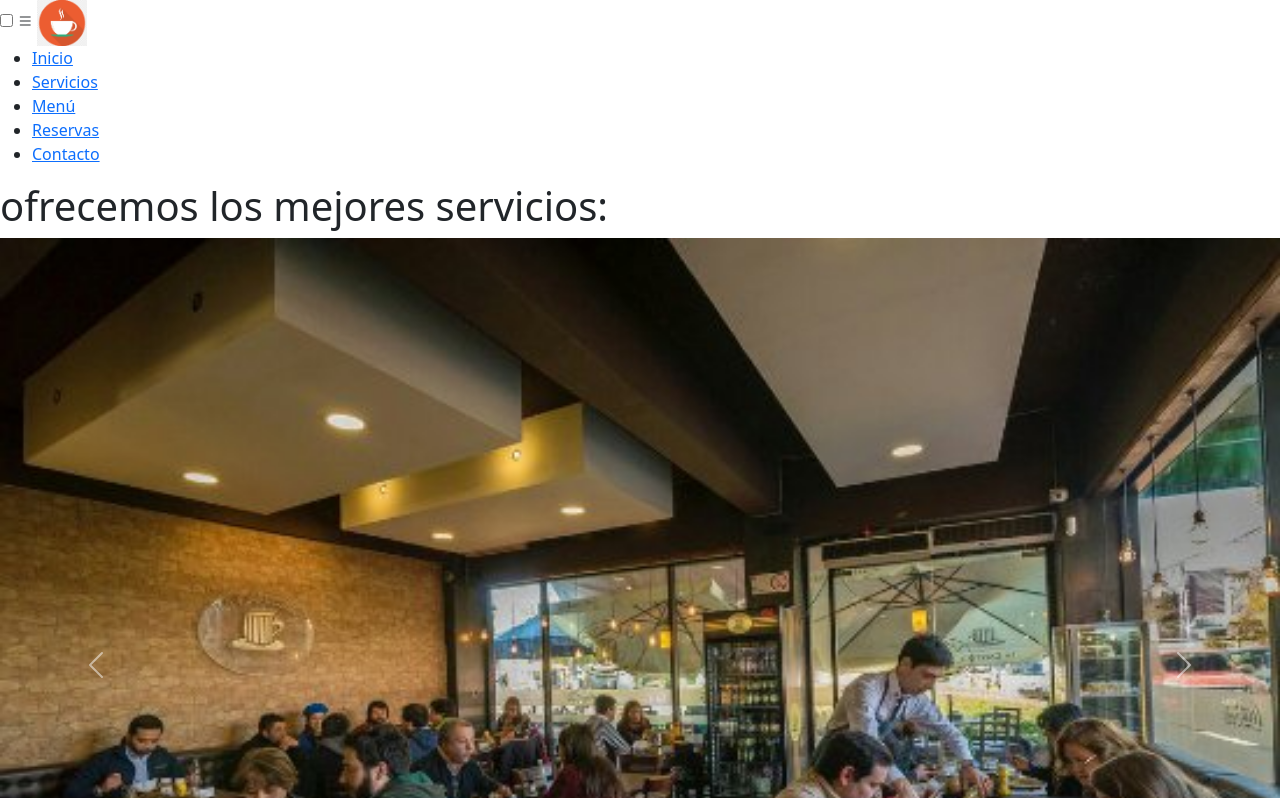
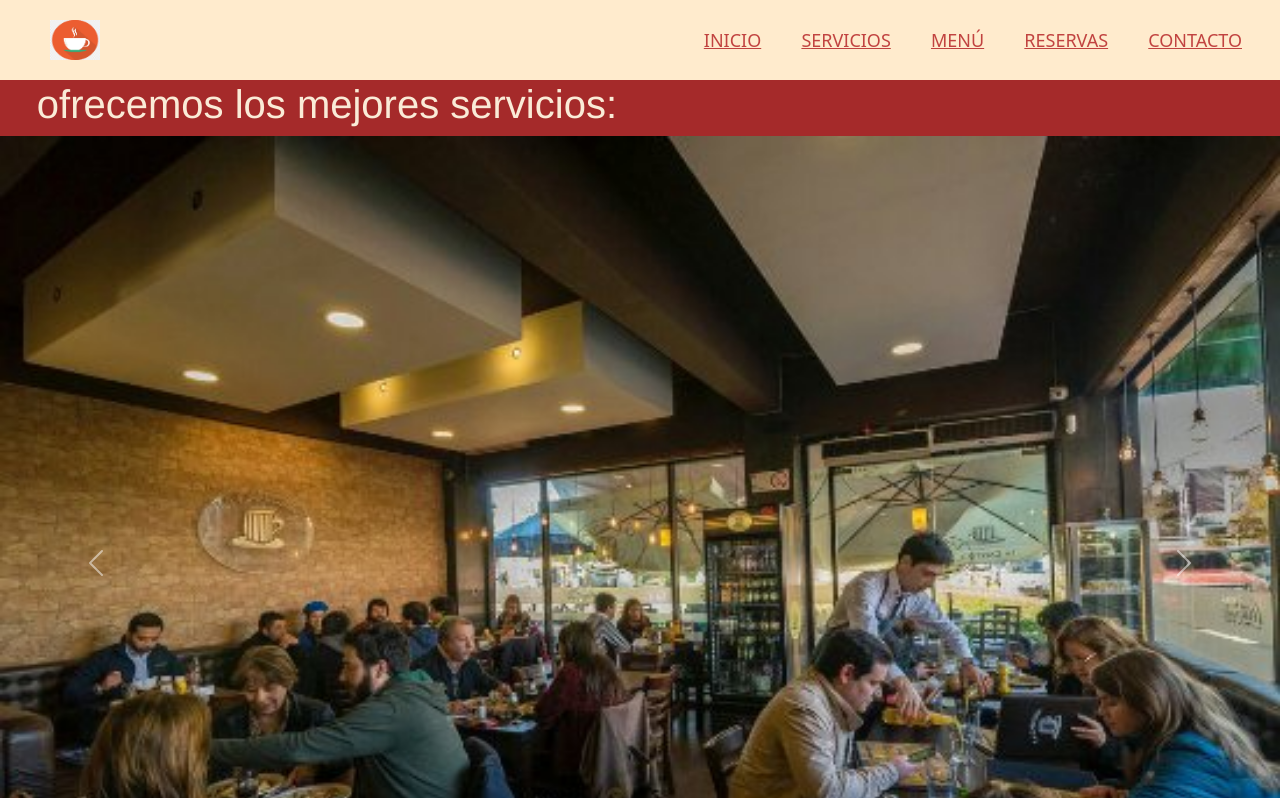
Before and after one commit to gustavomalaga97/mi-primer-repo, a plain HTML site: page pages/servicios.html in a window 1280 px wide. Shown: the top 798 px of the page. Drawn offline with nearby package versions, Linux system fonts and the light colour scheme; the site is published under a folder, as on GitHub Pages, so addresses that start at the root find nothing.

```diff
--- a/index.html
+++ b/index.html
@@ -4,7 +4,7 @@
     <meta charset="UTF-8">
     <meta name="viewport" content="width=device-width, initial-scale=1.0">
     <title>Café Tacuba</title>
-    <link rel="stylesheet" href="gitstyles/styles.css">
+    <link rel="stylesheet" href="../styles/styles.css">
     <link rel="stylesheet" href="https://cdn.jsdelivr.net/npm/bootstrap-icons@1.11.3/font/bootstrap-icons.min.css">
 
 </head>
--- a/pages/servicios.html
+++ b/pages/servicios.html
@@ -4,7 +4,7 @@
     <meta charset="UTF-8">
     <meta name="viewport" content="width=device-width, initial-scale=1.0">
     <link href="https://cdn.jsdelivr.net/npm/bootstrap@5.3.3/dist/css/bootstrap.min.css" rel="stylesheet" integrity="sha384-QWTKZyjpPEjISv5WaRU9OFeRpok6YctnYmDr5pNlyT2bRjXh0JMhjY6hW+ALEwIH" crossorigin="anonymous">
-    <link rel="stylesheet" href="/styles/styles.css">
+    <link rel="stylesheet" href="../styles/styles.css">
     <link rel="stylesheet" href="https://cdn.jsdelivr.net/npm/bootstrap-icons@1.11.3/font/bootstrap-icons.min.css">
 
     <title>Servicios</title>
```
